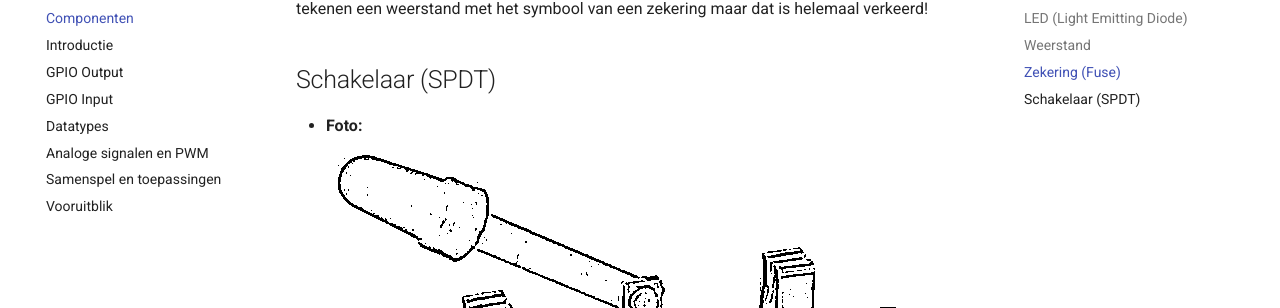
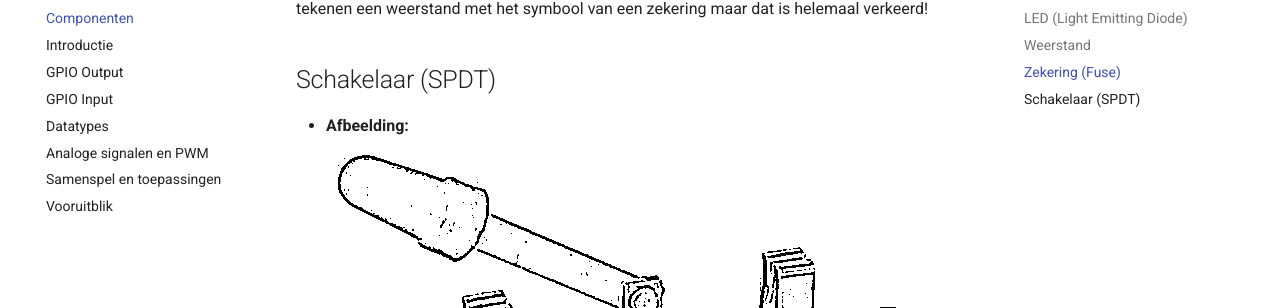
Before and after one commit to guybuys/CursusMicrocontrollers, an MkDocs documentation site: the page built from docs/componenten.md, in a window 1280 px wide and 900 px high, scrolled down 1931 px. Shown: the part 144-452 px from the top of the window. Built offline with MkDocs 1.6.1 and Material for MkDocs 9.7.7, drawn with Linux system fonts in a browser that asks for light colours.

Commit message:
SPDT tekening en componentenpagina geüpdatet

```diff
--- a/docs/componenten.md
+++ b/docs/componenten.md
@@ -42,7 +42,7 @@ Een zekering beschermt tegen te hoge stroom. Wanneer de stroom te groot wordt, z
 
 ## Schakelaar (SPDT)
 
-- **Foto:** ![SPDT switch](img/SPDT_drawing.png)
+- **Afbeelding:** ![SPDT switch](img/SPDT_drawing.png)
 - **Symbool:** ![Symbool SPDT switch](img/ac_spdt.png)
 
 Met een SPDT (Single Pole Dual Throw) schakelaar of tuimelschakelaar, kan je kiezen of hoe "middelste" contact verbonden wordt. In het model op de foto, kan je zorgen dat het met geen van beiden contact maakt maar dit kan meestal niet. Het is ofwel verbonden met het ene, ofwel met het andere en daar zit slechts een zeer korte "dode tijd" tussen. Deze schakelaar komt later terug bij GPIO output.
```
